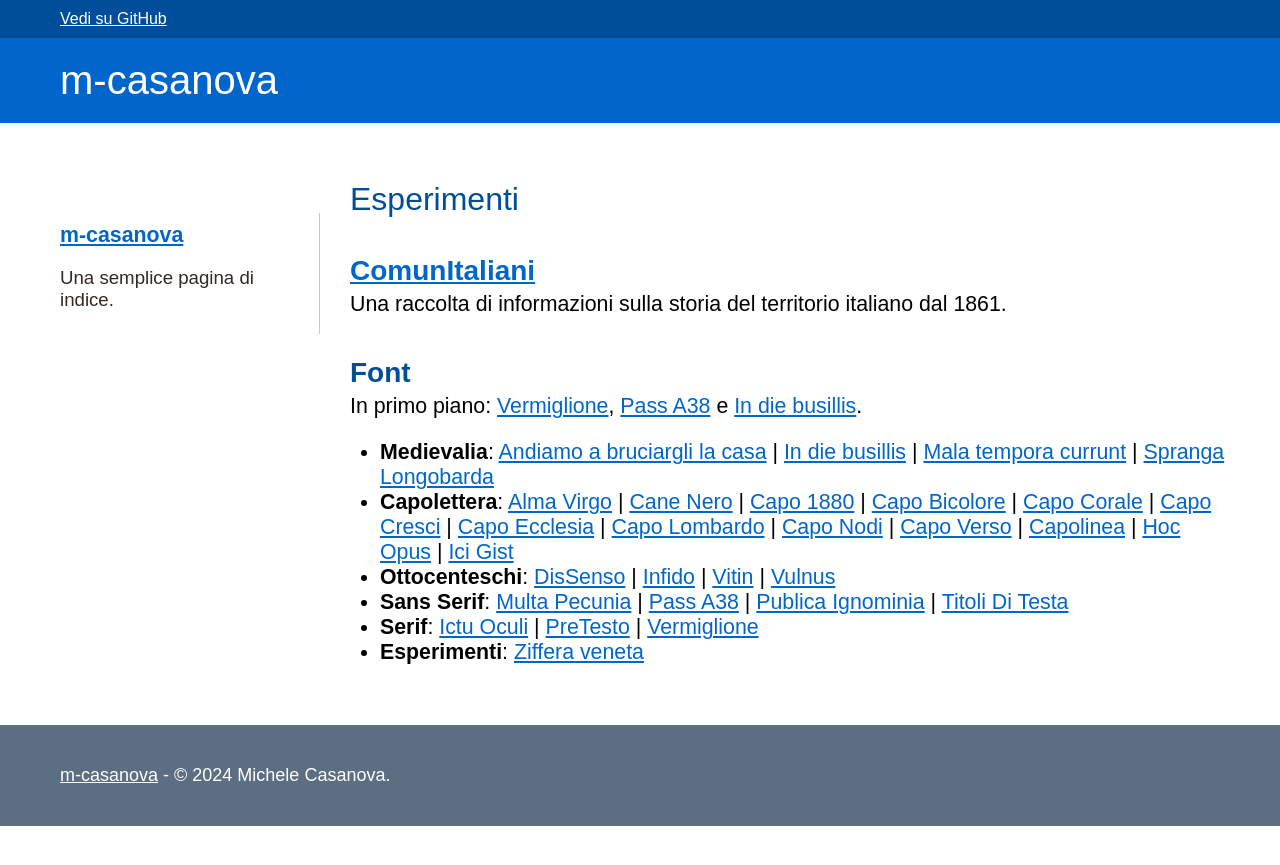
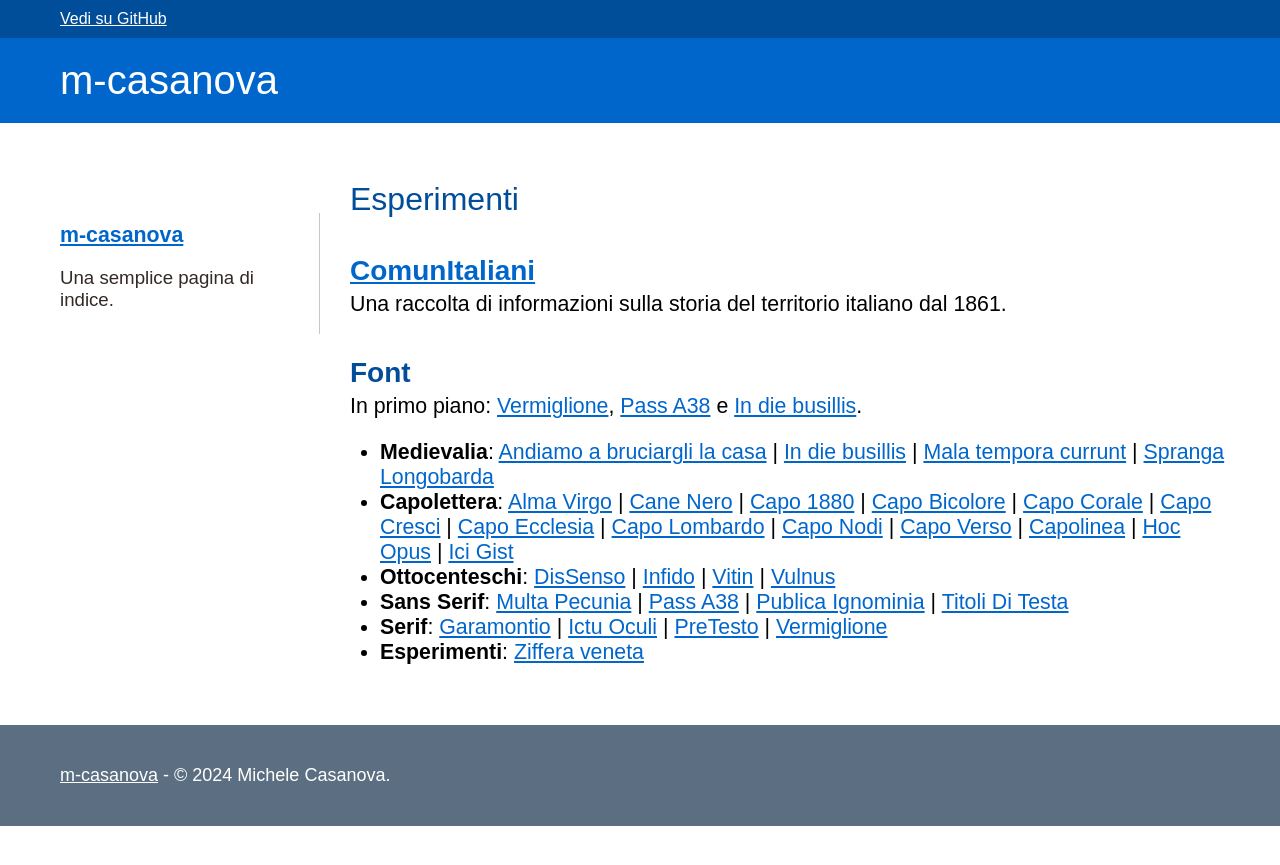
Before and after one commit to m-casanova/m-casanova.github.io, a Jekyll site: the page built from index.md, in a window 1280 px wide. Shown: the top 865 px of the page. Built offline with Jekyll 4.4.1, drawn with Linux system fonts in a browser that asks for light colours; some web fonts are replaced.

Commit message:
+ Garamontio

```diff
--- a/index.md
+++ b/index.md
@@ -40,7 +40,8 @@ In primo piano: [Vermiglione](/Vermiglione), [Pass A38](/Pass-A38) e [In die bus
 [Pass A38](/Pass-A38) |
 [Publica Ignominia](/PublicaIgnominia) |
 [Titoli Di Testa](/titoliDiTesta)
-* __Serif__: [Ictu Oculi](/IctuOculi) |
+* __Serif__: [Garamontio](/Garamontio) |
+[Ictu Oculi](/IctuOculi) |
 [PreTesto](/PreTesto) |
 [Vermiglione](/Vermiglione)
 * __Esperimenti__: [Ziffera veneta](/Ziffera-veneta)
```
